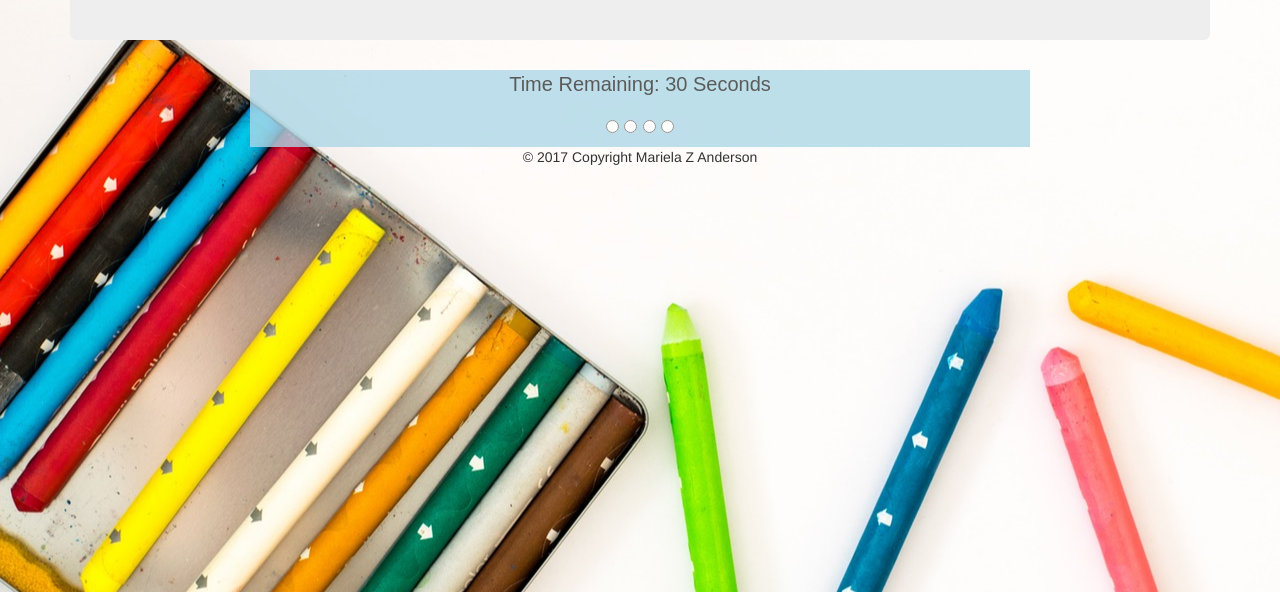
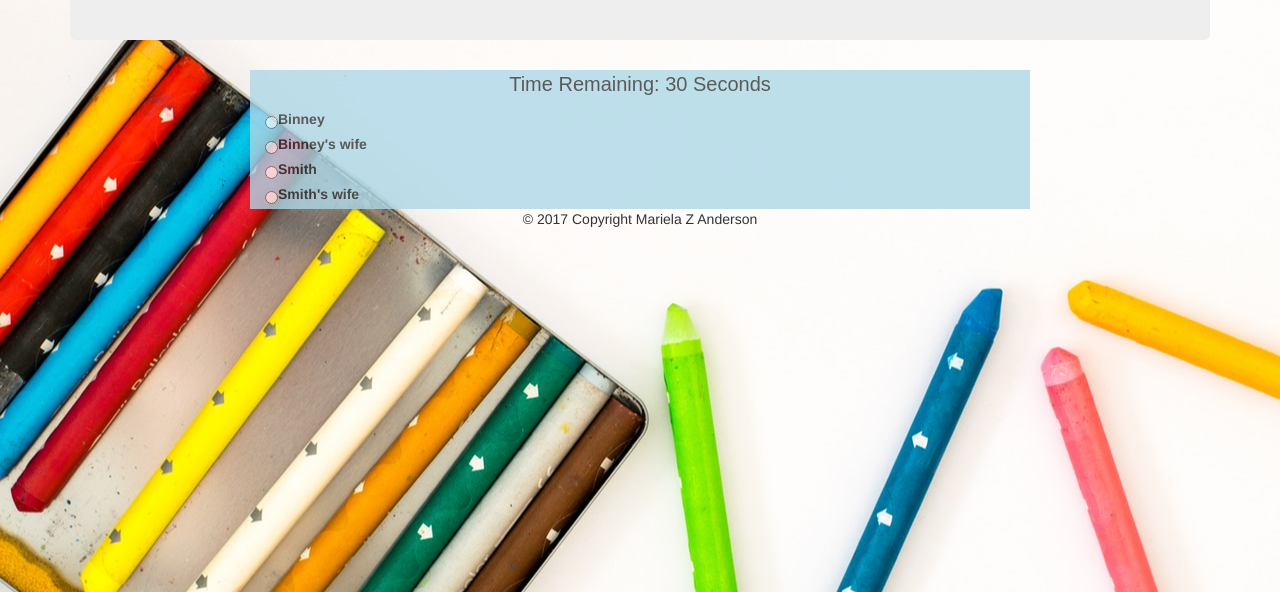
Before and after one commit to Manderson55/TriviaGame, a plain HTML site: page index.html in a window 1280 px wide. Shown: the part 208-800 px from the top of the page. Drawn offline with nearby package versions, Linux system fonts and the light colour scheme.

Commit message:
array manipulation

```diff
--- a/assets/javascript/app.js
+++ b/assets/javascript/app.js
@@ -1,25 +1,12 @@
 /*A Yale University study once found that the aroma of Crayola crayons is one of the most recognizable scents for adults. It ranked 18th just ahead of coffee and peanut butter.
-
 The largest crayon in the world, Big Blue, how much does it weigh? 1500 pounds, is 15 feet long and 16 inches in diameter.  It was made from 123,000 old blue crayons that were gathered from kids around the country.  It would color an entire football field.
-
 How many crayons does Crayola make a year, enough to circle the world six times? 3 billion crayons
-
 How many crayons does the Crayola's Easton manufacturing plant produce per minute?  650 crayons
-
 What was the realtionship between Binney and Smith? cousins.
-
 How many crayons The average child wears down by their 10th birthday? 720
 What color was the 100 billionth crayon made in 1996? blue ribbon
-
 when did Crayola changed the name of flesh to peach? 1962
-
 */
-
-$(document).ready(function(){
-	printQuestions();
-
-});
-
 var questions = [
 	{
 		askQuestion: "Who came up with the name Crayola?",
@@ -76,31 +63,56 @@ var questions = [
 		choice3:  "blue",
 		choice4:  "red",
 		answer:   "blue"
+	}]
+
+	var mainContent = $("<section>").attr({ // creating the html form dynamically for the answers
+	"class":"answers",
+	"id":"answers"
+	});
+
+$(document).ready(function(){
+
+	printQuestions();
+
+
+	function printQuestions() { //printing the question on the page and calling the function to print the answers
+		var choices = [];
+		questions.forEach(function(question, index){
+			choices.push(question);
+		});
+
+		var arr = [choices[0].choice1, choices[0].choice2, choices[0].choice3, choices[0].choice4];
+
+		console.log(choices[0]);
+		createInput(arr);
+
+	}  // end function printQuestions
+
+
+	function createInput(arr) { //looping through the questions array and creating
+									  // the input labels for the answers dynamically
+		for(var i = 0; i < 4; i++){
+			var element = $("<input>").attr({
+				"type":"radio",
+				"class":"radio-inline",
+				"name":"optradio",
+				"value":arr[i]
+			});
+
+			var label = $("<label>").attr('id', 'answer' + i).html(arr[i]);
+
+			var breakBr = $("<br>");
+
+			mainContent.append(element, label, breakBr);
+		}
 	}
-]
 
-function printQuestions() {
-	questions.forEach(function(question, index){
-		console.log("Question " + question.askQuestion);
-		console.log("index " + index);
-		console.log("choice 1: " + question.choice1);
-		console.log("choice 2: " + question.choice2);
-		console.log("choice 3: " + question.choice3);
-		console.log("choice 4: " + question.choice4);
-		console.log("answer: " + question.answer);
-		$
 
-		$('#quizForm').append('<li>'+item.title+'</li>');
-		$("#questions").append(question.askQuestion);
-		$("#answer1").append(question.choice1);
-		$("#answer2").append(question.choice2);
-		$("#answer3").append(question.choice3);
-		$("#answer4").append(question.choice4);
+	$("#quizForm").append(mainContent);
 
-		if ((question.choice1) == (question.answer)){
-			console.log(question.choice1, question.answer);
-//			$("#answer1.value") = "correct";  set the html value to correct
-		}
-		// if this works do all the others
-	});
-}
+
+//$("#button").on('click', submitAnswers);
+//create a function that will check for the correct answers after
+//the user clicks the button or if time ran out
+
+});  //end document on load
--- a/index.html
+++ b/index.html
@@ -1,31 +1,22 @@
 <!DOCTYPE html>
 <html lang="en">
 <head>
-
     <meta charset="utf-8">
    <!-- Bootstrap Files -->
     <meta name="viewport" content="width=device-width, initial-scale=1">
-
     <title>Trivia Game #1</title>
 <!-- Bootstrap reference  -->
     <link rel="stylesheet" href="https://maxcdn.bootstrapcdn.com/bootstrap/3.3.6/css/bootstrap.min.css" integrity="sha384-1q8mTJOASx8j1Au+a5WDVnPi2lkFfwwEAa8hDDdjZlpLegxhjVME1fgjWPGmkzs7" crossorigin="anonymous">
-
 <!-- jquery library  -->
     <script src="https://ajax.googleapis.com/ajax/libs/jquery/3.2.0/jquery.min.js"></script>
-
 <!-- Bootstrap javascript complex functions -->
     <script src="https://maxcdn.bootstrapcdn.com/bootstrap/3.3.7/js/bootstrap.min.js"></script>
 
  <!-- my files go here -->
     <link rel="stylesheet" href="assets/css/style.css">
     <script type="text/javascript" src = "assets/javascript/app.js"></script>
-
-
-
 </head>
-
 <body>
-
 <div class = "container">
     <div class = "jumbotron">
         <h1> Trivia Game </h1>
@@ -40,31 +31,19 @@
         </h2>
         </h1>
     </div>
-
-
     <div class = "row">
          <div class="col-md-2">
          </div>
          <div class="col-md-8" id = "quizForm" >
-
          <p class="timeRemaining">Time Remaining: 30 Seconds</p>
-
          <p class="questions" id="questions"></p>
-
-		 <p class="answers" id="answers">
-			<input type="radio" class="radio-inline" name="optradio" value="wrong"><label id="answer1"></label>
-			<input type="radio" class="radio-inline" name="optradio" value="wrong"><label id="answer2"></label>
-			<input type="radio" class="radio-inline" name="optradio" value ="wrong" ><label id="answer3"></label>
-			<input type="radio" class="radio-inline" name="optradio" value="wrong"><label id="answer4"></label>
-		</p>
+ <!--        <button id="button" class="btn btn-default">Click</button> -->
 
          </div>
          <div class="col-md-2">
          </div>
     </div>
-
 </div>
-
 <footer class="page-footer">
     <div class="footer-copyright">
         <div class="container">
@@ -72,7 +51,5 @@
         </div>
     </div>
 </footer>
-
-
 </body>
 </html>
```
Lines whose indentation alone changed are shown as unchanged.
